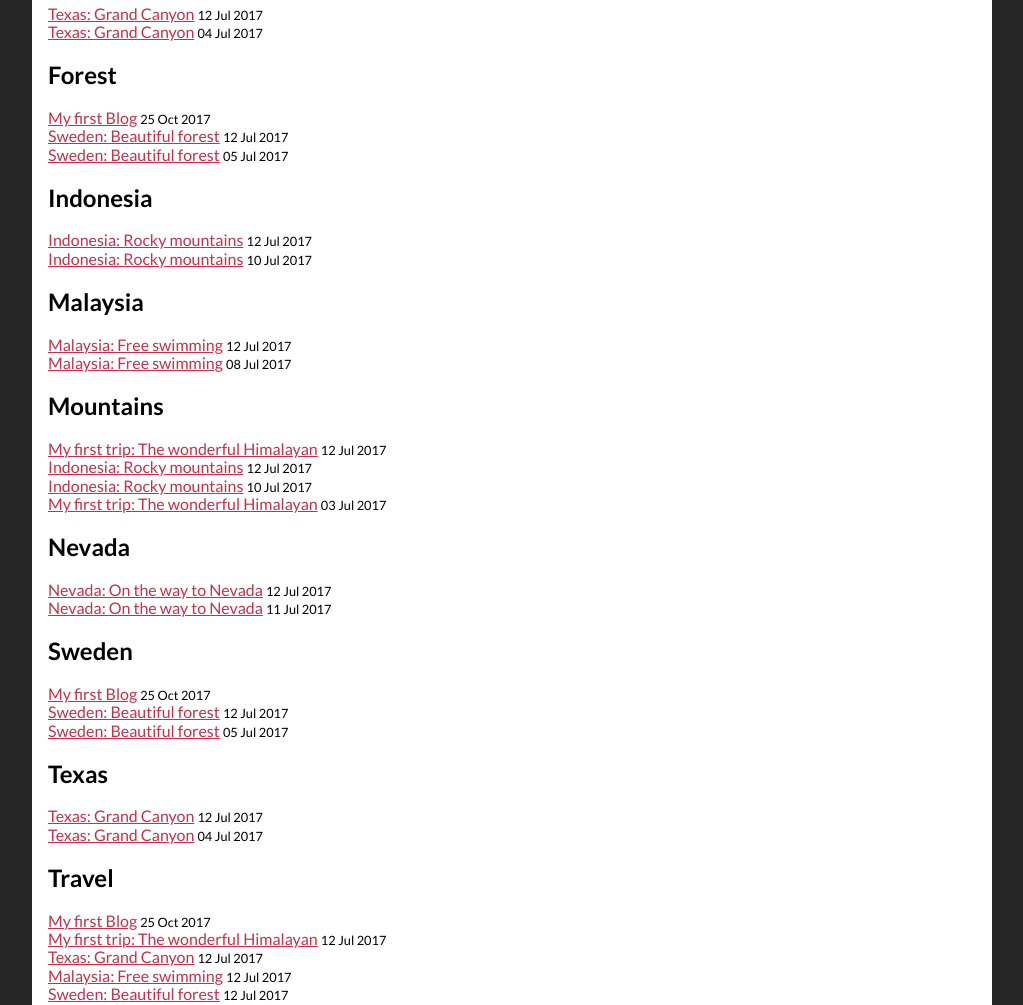
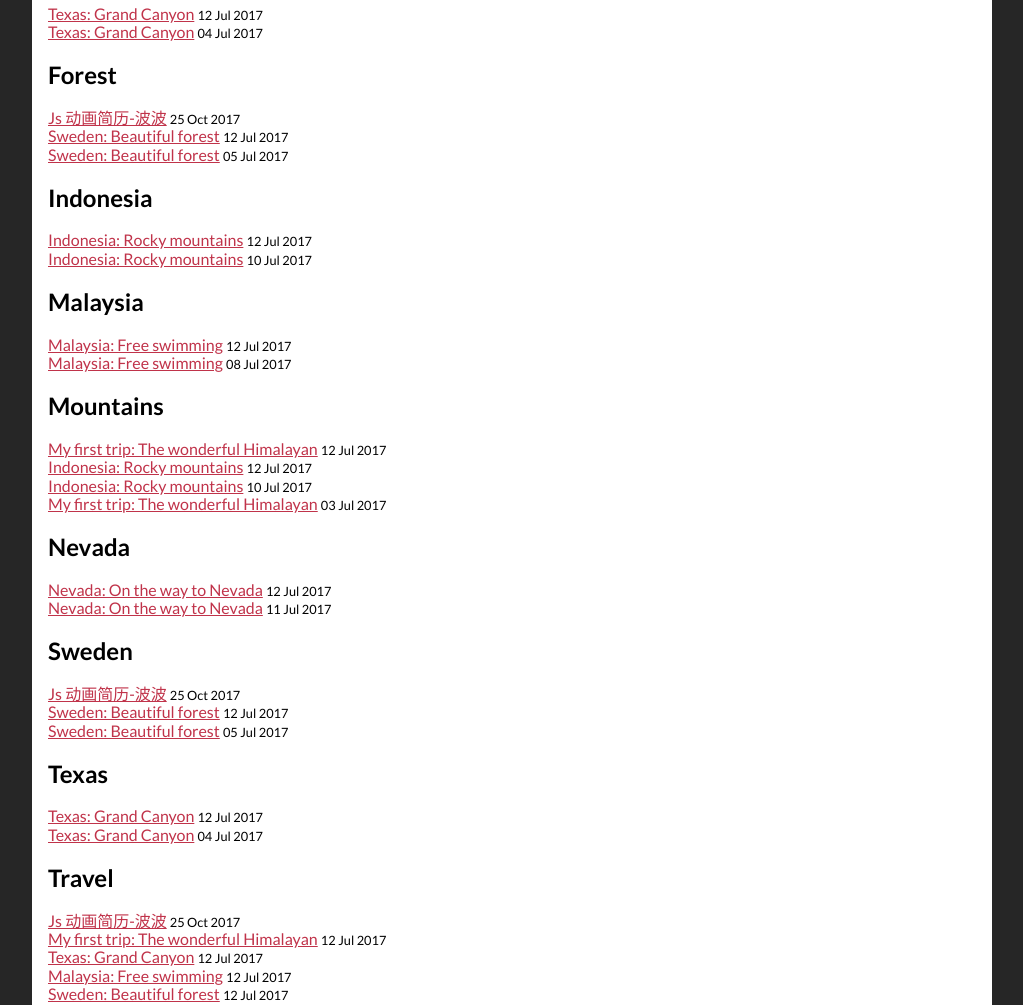
Before and after one commit to frienkiss/gitBlog, a Jekyll site: the page built from _pages/tags.html, in a window 1280 px wide. Shown: the part 575-1580 px from the top of the page, without its empty margins (128-1151 px from the left). Built offline with Jekyll 4.4.1, drawn with Linux system fonts in a browser that asks for light colours.

Commit message:
Update 2017-10-25-my-first-blog.markdown

```diff
--- a/_posts/2017-10-25-my-first-blog.markdown
+++ b/_posts/2017-10-25-my-first-blog.markdown
@@ -1,7 +1,7 @@
 ---
 layout: post
-title: "My first Blog"
-img: sweden.jpg # Add image post (optional)
+title: "Js 动画简历-波波"
+img: tea.jpg # Add image post (optional)
 date: 2017-10-25 12:52:00 +0300
 description: You’ll find this post in your `_posts` directory. Go ahead and edit it and re-build the site to see your changes. # Add post description (optional)
 tag: [Sweden, Travel, Forest]
```
